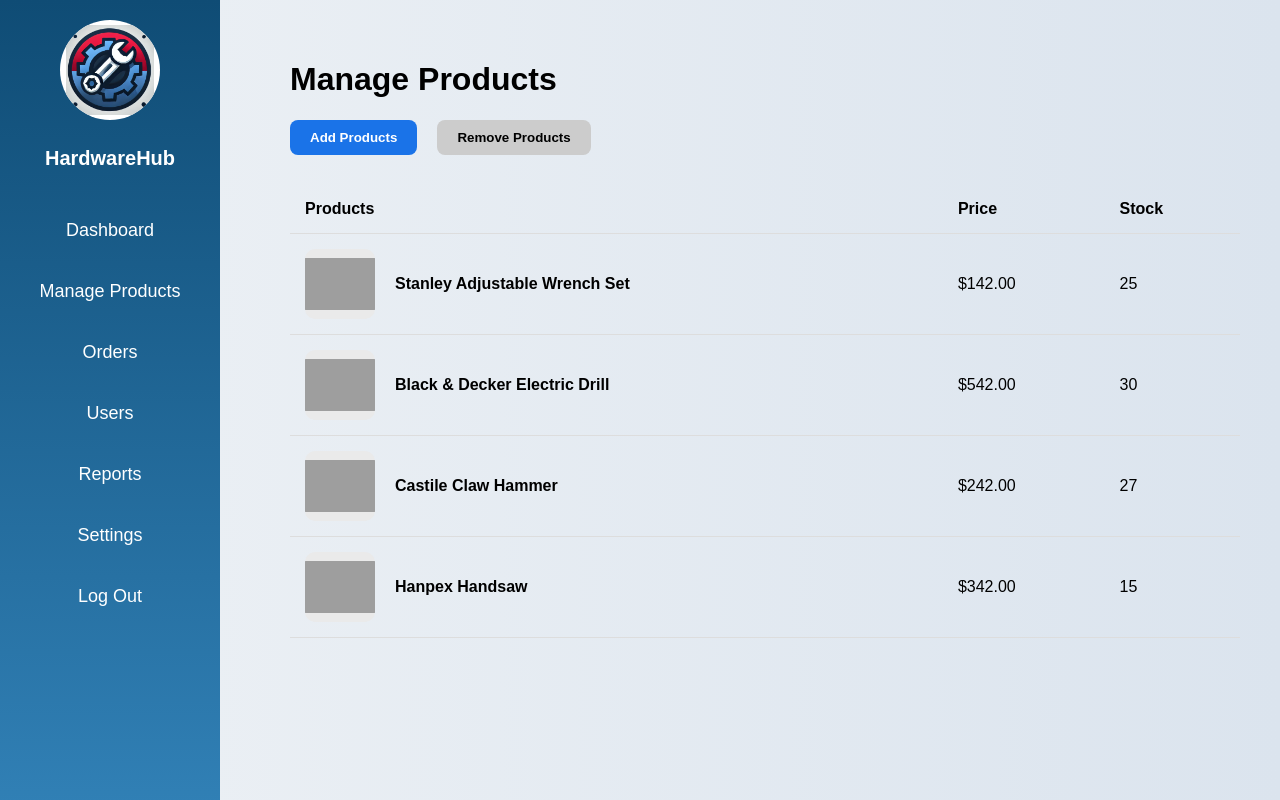
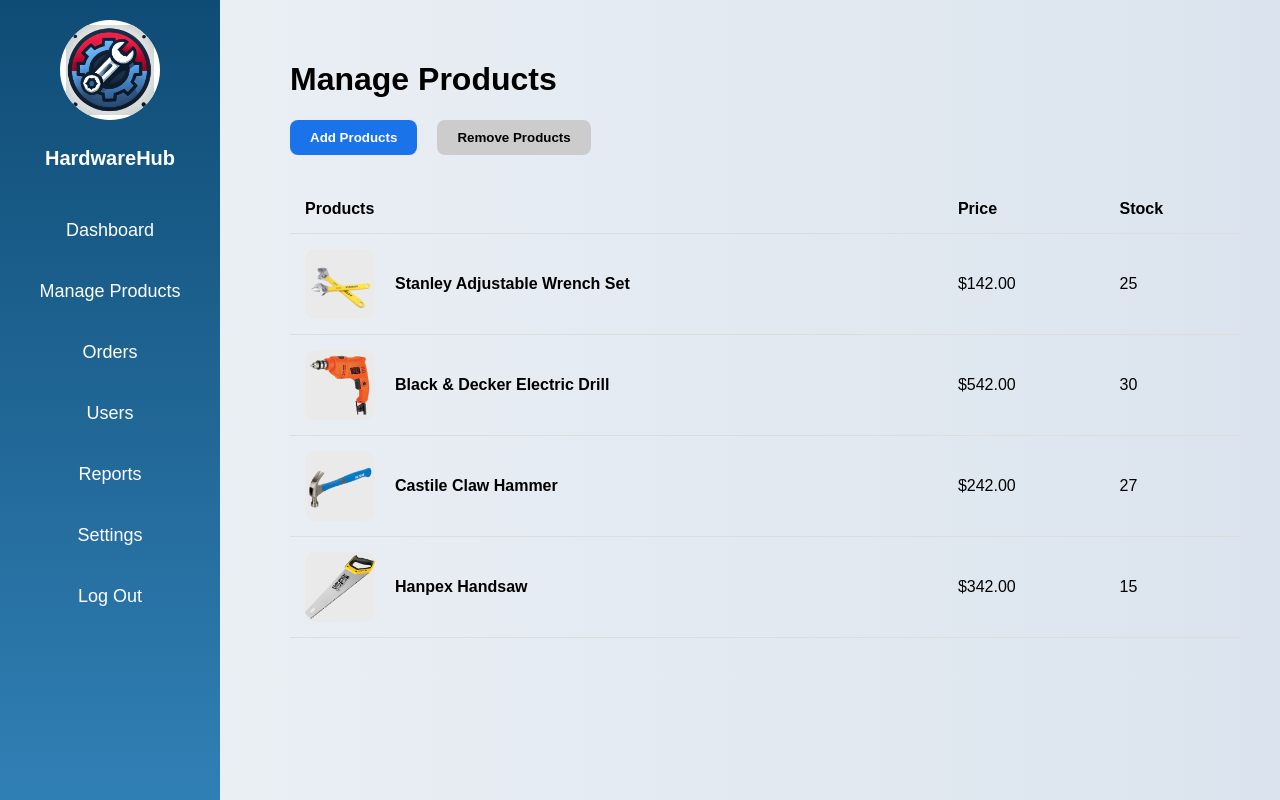
Before and after one commit to CUDORENALOU/IT38A-Enterprise-System, a PHP site: page /IT38A-Enterprise-System/manage_products.php in a window 1280 px wide. Run offline with PHP 8.4, Linux system fonts and the light colour scheme; grey boxes are pictures that could not be loaded.

Commit message:
updated with images

```diff
--- a/IT38A_Final-Activity1-0424&282025/manage_products.php
+++ b/IT38A_Final-Activity1-0424&282025/manage_products.php
@@ -97,7 +97,7 @@
             <tr>
                 <td>
                     <div style="display: flex; align-items: center; gap: 20px;">
-                        <div class="product-img"><img src="images/wrench.png" alt=""></div>
+                        <div class="product-img"><img src="imgs/stanley.png" alt=""></div>
                         <strong>Stanley Adjustable Wrench Set</strong>
                     </div>
                 </td>
@@ -107,7 +107,7 @@
             <tr>
                 <td>
                     <div style="display: flex; align-items: center; gap: 20px;">
-                        <div class="product-img"><img src="images/drill.png" alt=""></div>
+                        <div class="product-img"><img src="imgs/black.png" alt=""></div>
                         <strong>Black & Decker Electric Drill</strong>
                     </div>
                 </td>
@@ -117,7 +117,7 @@
             <tr>
                 <td>
                     <div style="display: flex; align-items: center; gap: 20px;">
-                        <div class="product-img"><img src="images/hammer.png" alt=""></div>
+                        <div class="product-img"><img src="imgs/castle.png" alt=""></div>
                         <strong>Castile Claw Hammer</strong>
                     </div>
                 </td>
@@ -127,7 +127,7 @@
             <tr>
                 <td>
                     <div style="display: flex; align-items: center; gap: 20px;">
-                        <div class="product-img"><img src="images/handsaw.png" alt=""></div>
+                        <div class="product-img"><img src="imgs/hanpex.png" alt=""></div>
                         <strong>Hanpex Handsaw</strong>
                     </div>
                 </td>
```
Also changed, not shown: IT38A_Final-Activity1-0424&282025/imgs/black.png (added), IT38A_Final-Activity1-0424&282025/imgs/castle.png (added), IT38A_Final-Activity1-0424&282025/imgs/hanpex.png (added), IT38A_Final-Activity1-0424&282025/imgs/stanley.png (added).
